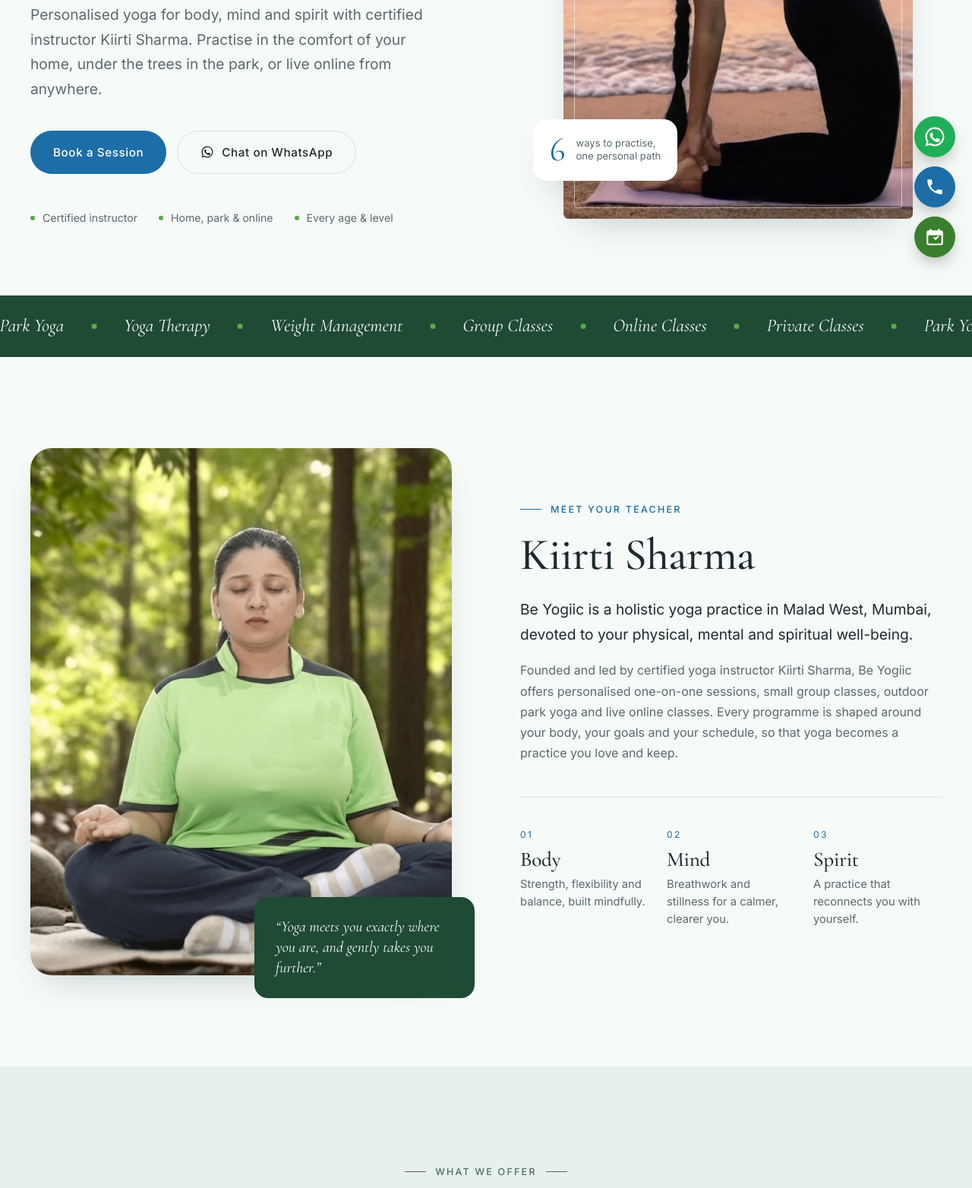
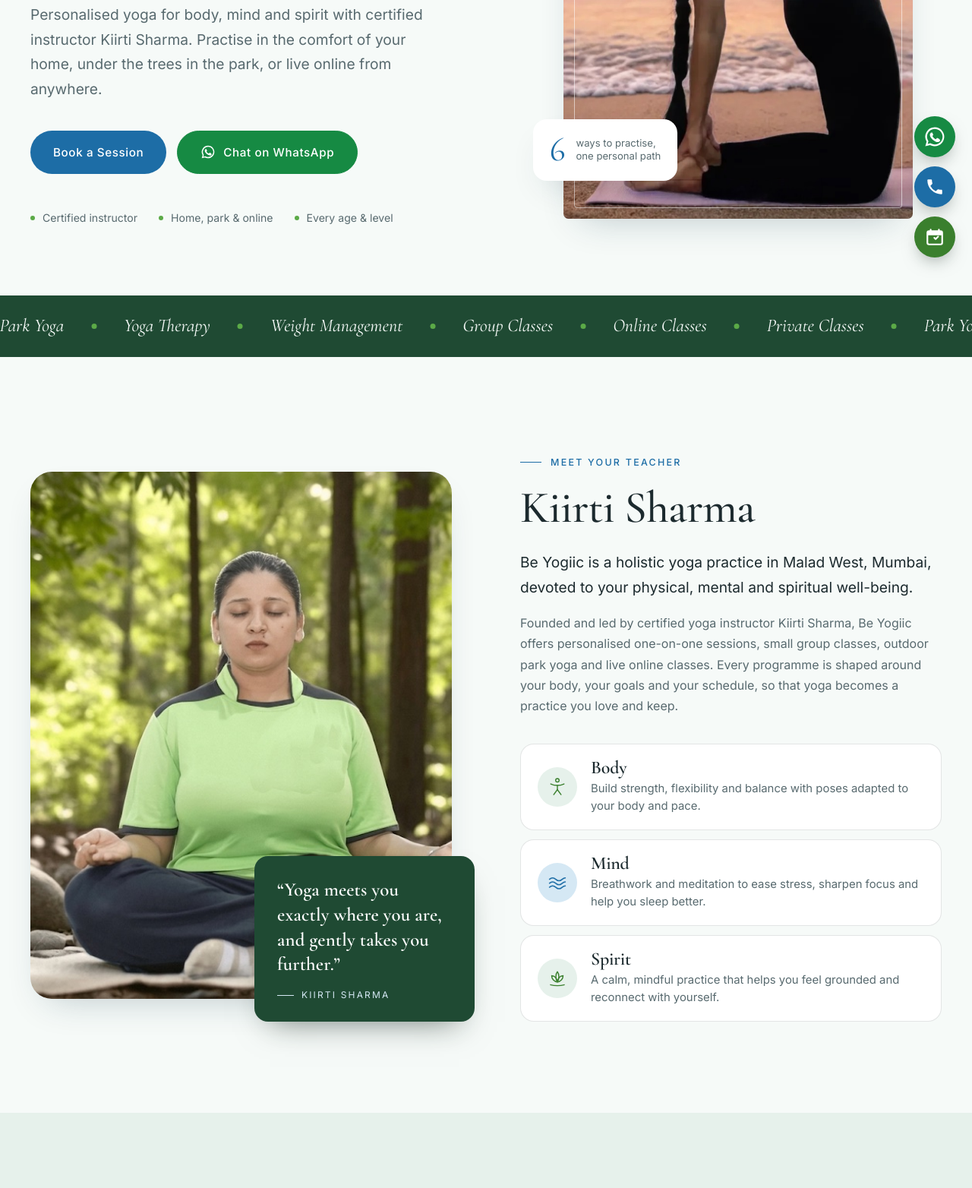
Before and after one commit to digitalimage144/beyogiic-website, a plain HTML site: page index.html in a window 1280 px wide. Shown: the part 435-1999 px from the top of the page at 76% size. Drawn offline with nearby package versions, Linux system fonts and the light colour scheme.

Commit message:
Green WhatsApp buttons, larger nav, new Body/Mind/Spirit cards
- All WhatsApp buttons are now solid WhatsApp green with the icon
- Larger, bolder navigation links
- Body / Mind / Spirit redone as icon cards with fuller descriptions
- About quote set larger and upright for readability, with attribution;
  on phones it sits below the photo instead of covering it

Co-Authored-By: Claude Opus 5.5 <noreply@anthropic.com>

```diff
--- a/css/style.css
+++ b/css/style.css
@@ -102,6 +102,9 @@ h1 em, h2 em { font-style: italic; color: var(--rose-deep); font-weight: 400; }
 .btn-primary { background: var(--rose-deep); color: var(--white); }
 .btn-primary:hover { background: var(--rose-darker); transform: translateY(-2px); box-shadow: 0 12px 24px -12px rgba(22, 88, 133, .7); }
 .btn-ghost { border: 1px solid var(--line); color: var(--ink); }
+.btn-whatsapp { display: inline-flex; align-items: center; gap: 10px; background: #168A43; border: 1px solid #168A43; color: var(--white); }
+.btn-whatsapp:hover { background: #10703A; border-color: #10703A; color: var(--white); transform: translateY(-2px); box-shadow: 0 12px 24px -12px rgba(22, 138, 67, .7); }
+.btn-whatsapp svg { width: 20px; height: 20px; flex-shrink: 0; }
 .btn-ghost:hover { border-color: var(--rose-deep); color: var(--rose-deep); }
 .btn-outline { border: 1px solid var(--rose-deep); color: var(--rose-deep); }
 .btn-outline:hover { background: var(--rose-deep); color: var(--white); }
@@ -151,9 +154,9 @@ h1 em, h2 em { font-style: italic; color: var(--rose-deep); font-weight: 400; }
 .brand-light .brand-name { color: var(--ivory); }
 .brand-light .brand-sub { color: var(--blush); }
 
-.main-nav { display: flex; align-items: center; gap: 34px; }
+.main-nav { display: flex; align-items: center; gap: 32px; }
 .main-nav a:not(.btn) {
-  font-size: 0.92rem; letter-spacing: 0.04em; position: relative; padding: 4px 0;
+  font-size: 1.05rem; font-weight: 500; letter-spacing: 0.02em; position: relative; padding: 4px 0;
 }
 .main-nav a:not(.btn)::after {
   content: ""; position: absolute; left: 0; bottom: 0; height: 1px; width: 100%;
@@ -248,16 +251,33 @@ h1 em, h2 em { font-style: italic; color: var(--rose-deep); font-weight: 400; }
 .about-quote {
   position: absolute; right: -30px; bottom: -30px; max-width: 290px;
   background: var(--forest); color: var(--ivory);
-  padding: 26px 28px; border-radius: var(--radius);
+  padding: 28px 30px 24px; border-radius: var(--radius);
+  box-shadow: 0 20px 40px -20px rgba(14, 32, 24, .55);
 }
-.about-quote p { font-family: var(--serif); font-style: italic; font-size: 1.25rem; line-height: 1.35; color: var(--ivory); }
+.about-quote p { font-family: var(--serif); font-weight: 600; font-size: 1.55rem; line-height: 1.32; color: var(--white); letter-spacing: 0.005em; }
+.about-quote-by {
+  display: flex; align-items: center; gap: 10px; margin-top: 14px;
+  font-size: 0.75rem; letter-spacing: 0.18em; text-transform: uppercase; color: var(--blush);
+}
+.about-quote-by::before { content: ""; width: 22px; height: 1px; background: currentColor; }
 .about-copy h2 { font-size: clamp(2.6rem, 4.6vw, 3.8rem); margin-bottom: 22px; }
 .about-copy .lead { margin-bottom: 18px; color: var(--ink); }
 .about-copy > p:not(.lead):not(.eyebrow) { color: var(--muted); }
-.pillars { display: grid; grid-template-columns: repeat(3, 1fr); gap: 24px; margin-top: 44px; padding-top: 34px; border-top: 1px solid var(--line); }
-.pillar-num { font-size: 0.75rem; letter-spacing: 0.2em; color: var(--rose-deep); }
-.pillar h3 { font-size: 1.7rem; margin: 6px 0 6px; }
-.pillar p { font-size: 0.92rem; color: var(--muted); line-height: 1.55; }
+.pillars { display: grid; grid-template-columns: 1fr; gap: 12px; margin-top: 36px; }
+.pillar {
+  background: var(--white); border: 1px solid var(--line); border-radius: var(--radius);
+  display: grid; grid-template-columns: auto 1fr; gap: 18px; align-items: center;
+  padding: 18px 22px; transition: border-color .3s var(--ease), transform .4s var(--ease), box-shadow .4s var(--ease);
+}
+.pillar:hover { border-color: var(--leaf); transform: translateY(-3px); box-shadow: 0 16px 30px -22px rgba(20, 55, 75, .45); }
+.pillar-icon {
+  width: 52px; height: 52px; border-radius: 50%; display: grid; place-items: center;
+  background: var(--sand); color: var(--leaf-deep);
+}
+.pillar:nth-child(2) .pillar-icon { background: var(--blush); color: var(--rose-deep); }
+.pillar-icon svg { width: 28px; height: 28px; }
+.pillar h3 { font-size: 1.5rem; font-weight: 600; margin-bottom: 2px; color: var(--ink); }
+.pillar p { font-size: 0.93rem; color: var(--muted); line-height: 1.6; }
 
 /* ---------- Services ---------- */
 .services { background: var(--sand); }
@@ -443,8 +463,8 @@ h1 em, h2 em { font-style: italic; color: var(--rose-deep); font-weight: 400; }
 .field.invalid input, .field.invalid select { border-color: #B3412F; }
 .hp { position: absolute; left: -9999px; opacity: 0; }
 .lead-form .btn-block { margin-top: 6px; padding: 17px; font-size: 1rem; }
-.btn-wa { display: inline-flex; align-items: center; justify-content: center; gap: 10px; background: var(--leaf-deep); border-color: var(--leaf-deep); }
-.btn-wa:hover { background: var(--forest); border-color: var(--forest); }
+.btn-wa { display: inline-flex; align-items: center; justify-content: center; gap: 10px; background: #168A43; border-color: #168A43; }
+.btn-wa:hover { background: #10703A; border-color: #10703A; box-shadow: 0 12px 24px -12px rgba(22, 138, 67, .7); }
 .btn-wa svg { width: 20px; height: 20px; flex-shrink: 0; }
 .form-note { font-size: 0.8rem; color: var(--muted); margin-top: 14px; text-align: center; }
 .form-status { margin-top: 12px; text-align: center; font-size: 0.95rem; }
@@ -477,7 +497,7 @@ h1 em, h2 em { font-style: italic; color: var(--rose-deep); font-weight: 400; }
   transition: transform .3s var(--ease);
 }
 .qa svg { width: 26px; height: 26px; }
-.qa-wa { background: #1FAF56; }
+.qa-wa { background: #168A43; }
 .qa-wa svg { width: 30px; height: 30px; }
 .qa-call { background: var(--rose-deep); }
 .qa-book { background: var(--leaf-deep); }
@@ -515,7 +535,8 @@ h1 em, h2 em { font-style: italic; color: var(--rose-deep); font-weight: 400; }
    ========================================================= */
 @media (max-width: 1100px) {
   .price-grid { grid-template-columns: repeat(2, 1fr); }
-  .main-nav { gap: 24px; }
+  .main-nav { gap: 22px; }
+  .main-nav a:not(.btn) { font-size: 0.98rem; }
 }
 
 @media (max-width: 960px) {
@@ -529,7 +550,7 @@ h1 em, h2 em { font-style: italic; color: var(--rose-deep); font-weight: 400; }
     flex-direction: column; justify-content: center; gap: 26px;
     opacity: 0; visibility: hidden; transition: opacity .35s var(--ease), visibility .35s;
   }
-  .main-nav a:not(.btn) { font-family: var(--serif); font-size: 2rem; }
+  .main-nav a:not(.btn) { font-family: var(--serif); font-size: 2.2rem; font-weight: 500; }
   .nav-open .main-nav { opacity: 1; visibility: visible; }
   .nav-open { overflow: hidden; }
 
@@ -545,7 +566,8 @@ h1 em, h2 em { font-style: italic; color: var(--rose-deep); font-weight: 400; }
   .section { padding: 84px 0; }
   .section-head { margin-bottom: 44px; }
 
-  .about-quote { right: 12px; bottom: -24px; max-width: 250px; }
+  .about-quote { position: relative; right: auto; bottom: auto; max-width: 300px; margin: -40px 14px 0 auto; padding: 22px 22px 18px; }
+  .about-quote p { font-size: 1.3rem; }
   .about-visual img { aspect-ratio: 4 / 3.4; }
 
   .service-grid, .testimonial-track { grid-template-columns: 1fr 1fr; }
@@ -585,7 +607,10 @@ h1 em, h2 em { font-style: italic; color: var(--rose-deep); font-weight: 400; }
   .badge-num { font-size: 2.2rem; }
   .hero-badge { padding: 14px 16px; }
 
-  .pillars { grid-template-columns: 1fr; gap: 18px; }
+  .pillars { grid-template-columns: 1fr; gap: 12px; }
+  .pillar { gap: 16px; align-items: start; padding: 18px; }
+  .pillar-icon { width: 48px; height: 48px; }
+  .pillar h3 { font-size: 1.45rem; }
 
   .service-grid { grid-template-columns: 1fr; }
 
@@ -762,8 +787,7 @@ h1 em, h2 em { font-style: italic; color: var(--rose-deep); font-weight: 400; }
 .post-cta-box h2 em { color: var(--blush); }
 .post-cta-box > div > p { color: rgba(246, 250, 248, .78); }
 .post-cta-box .lead-form { padding: 34px 30px; position: relative; }
-.wa-inline { display: inline-flex; margin-top: 26px; color: var(--ivory); border-color: rgba(246, 250, 248, .35); }
-.wa-inline:hover { color: var(--blush); border-color: var(--blush); }
+.wa-inline { margin-top: 26px; }
 
 .related { padding: 0 0 110px; }
 .related h2 { font-size: 2.4rem; text-align: center; margin-bottom: 40px; }
--- a/index.html
+++ b/index.html
@@ -142,7 +142,7 @@
           <p class="lead">Personalised yoga for body, mind and spirit with certified instructor Kiirti Sharma. Practise in the comfort of your home, under the trees in the park, or live online from anywhere.</p>
           <div class="hero-actions">
             <a href="#enquire" class="btn btn-primary">Book a Session</a>
-            <a href="#" class="btn btn-ghost" data-wa-link>
+            <a href="#" class="btn btn-whatsapp" data-wa-link>
               <svg viewBox="0 0 24 24" aria-hidden="true"><path fill="currentColor" d="M12 2a10 10 0 0 0-8.6 15.1L2 22l5-1.3A10 10 0 1 0 12 2zm0 18.2a8.2 8.2 0 0 1-4.2-1.2l-.3-.2-3 .8.8-2.9-.2-.3A8.2 8.2 0 1 1 12 20.2zm4.5-6.1c-.2-.1-1.5-.7-1.7-.8-.2-.1-.4-.1-.6.1l-.8 1c-.1.2-.3.2-.5.1a6.7 6.7 0 0 1-3.3-2.9c-.3-.4.2-.4.7-1.4.1-.2 0-.3 0-.4l-.8-1.8c-.2-.5-.4-.4-.6-.4h-.5a1 1 0 0 0-.7.3 3 3 0 0 0-.9 2.2 5.2 5.2 0 0 0 1.1 2.8 11.9 11.9 0 0 0 4.6 4c1.7.7 2.4.8 3.2.7.5-.1 1.5-.6 1.8-1.2.2-.6.2-1.1.1-1.2l-.5-.3z"/></svg>
               Chat on WhatsApp
             </a>
@@ -181,6 +181,7 @@
           <img src="images/meditation-forest.jpg" alt="Kiirti Sharma meditating in a sunlit forest" width="1024" height="681" loading="lazy">
           <div class="about-quote">
             <p>&ldquo;Yoga meets you exactly where you are, and gently takes you further.&rdquo;</p>
+            <span class="about-quote-by">Kiirti Sharma</span>
           </div>
         </div>
         <div class="about-copy reveal">
@@ -191,19 +192,25 @@
           <!-- TODO: add Kiirti's certifications, years of teaching and number of students here -->
           <div class="pillars">
             <div class="pillar">
-              <span class="pillar-num">01</span>
-              <h3>Body</h3>
-              <p>Strength, flexibility and balance, built mindfully.</p>
+              <span class="pillar-icon"><svg viewBox="0 0 32 32" aria-hidden="true"><g fill="none" stroke="currentColor" stroke-width="1.6" stroke-linecap="round" stroke-linejoin="round"><circle cx="16" cy="6" r="2.6"/><path d="M6 11.5c3.5 1.6 6.8 2.2 10 2.2s6.5-.6 10-2.2"/><path d="M16 13.7v6.3"/><path d="M16 20l-5.5 7.5M16 20l5.5 7.5"/></g></svg></span>
+              <div>
+                <h3>Body</h3>
+                <p>Build strength, flexibility and balance with poses adapted to your body and pace.</p>
+              </div>
             </div>
             <div class="pillar">
-              <span class="pillar-num">02</span>
-              <h3>Mind</h3>
-              <p>Breathwork and stillness for a calmer, clearer you.</p>
+              <span class="pillar-icon"><svg viewBox="0 0 32 32" aria-hidden="true"><g fill="none" stroke="currentColor" stroke-width="1.6" stroke-linecap="round"><path d="M4 11c3.2-3 6.4-3 9.6 0s6.4 3 9.6 0c1.6-1.5 3.2-2.2 4.8-2.2"/><path d="M4 17c3.2-3 6.4-3 9.6 0s6.4 3 9.6 0c1.6-1.5 3.2-2.2 4.8-2.2"/><path d="M4 23c3.2-3 6.4-3 9.6 0s6.4 3 9.6 0c1.6-1.5 3.2-2.2 4.8-2.2"/></g></svg></span>
+              <div>
+                <h3>Mind</h3>
+                <p>Breathwork and meditation to ease stress, sharpen focus and help you sleep better.</p>
+              </div>
             </div>
             <div class="pillar">
-              <span class="pillar-num">03</span>
-              <h3>Spirit</h3>
-              <p>A practice that reconnects you with yourself.</p>
+              <span class="pillar-icon"><svg viewBox="0 0 32 32" aria-hidden="true"><g fill="none" stroke="currentColor" stroke-width="1.6" stroke-linejoin="round"><path d="M16 6c3 3.6 3 10.8 0 15.5-3-4.7-3-11.9 0-15.5z"/><path d="M16 21.5c-5-.6-8.6-4.6-8.6-9.6 4.8.4 7.8 4.6 8.6 9.6zM16 21.5c5-.6 8.6-4.6 8.6-9.6-4.8.4-7.8 4.6-8.6 9.6z"/><path d="M5 25.5c7.2 2 14.8 2 22 0"/></g></svg></span>
+              <div>
+                <h3>Spirit</h3>
+                <p>A calm, mindful practice that helps you feel grounded and reconnect with yourself.</p>
+              </div>
             </div>
           </div>
         </div>
```
Also changed, not shown: blog/_template.html (+1 -1 lines), blog/home-park-or-online-yoga.html (+1 -1 lines), blog/index.html (+1 -1 lines), blog/yoga-for-lower-back-stiffness.html (+1 -1 lines), blog/yoga-for-weight-management.html (+1 -1 lines).
